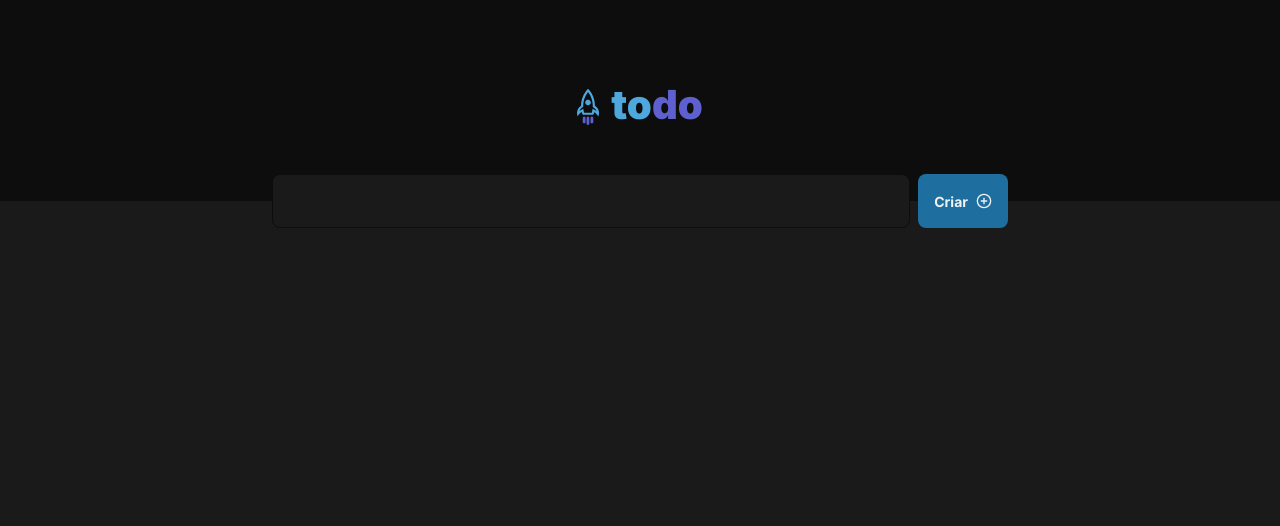
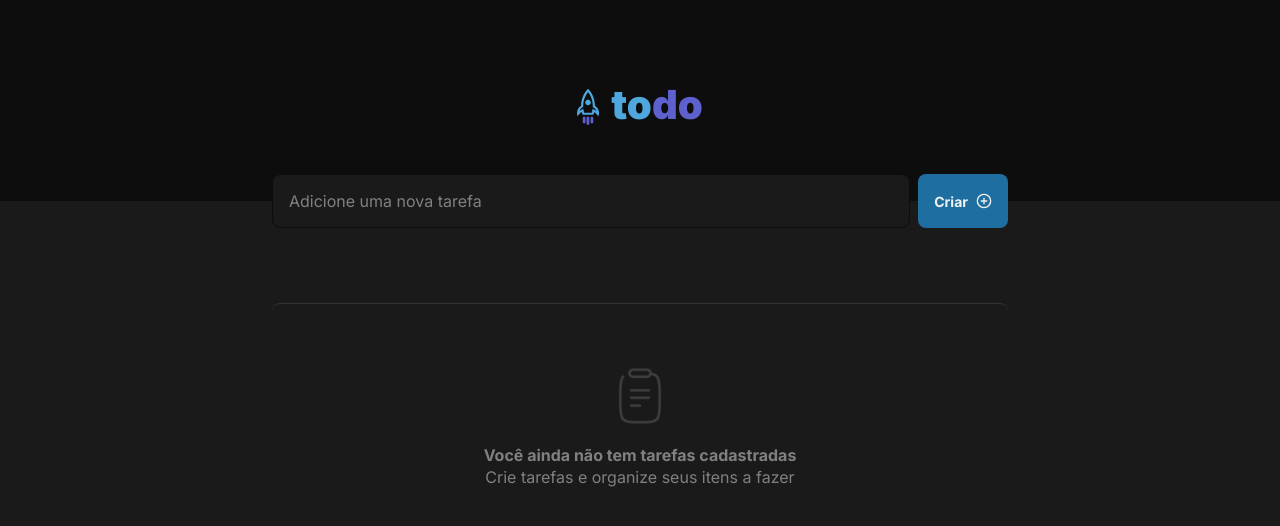
Before and after one commit to luanaalvs/to-do-list, a React (Vite) app: page / in a window 1280 px wide. Shown: the top 526 px of the page. Built offline with nearby package versions, Linux system fonts and the light colour scheme.

Commit message:
refator: add empty component and change view logic

```diff
--- a/src/app.module.css
+++ b/src/app.module.css
@@ -5,3 +5,14 @@
   margin: 0 auto;
   transform: translateY(-50%);
 }
+
+.tasks {
+  width: 46rem;
+  margin: 3rem auto 5rem;
+}
+
+.list {
+  display: flex;
+  flex-direction: column;
+  gap: 12px;
+}
--- a/src/app.tsx
+++ b/src/app.tsx
@@ -3,7 +3,8 @@ import styles from "./app.module.css";
 import { Button } from "./components/form/button";
 import { Input } from "./components/form/input";
 import { Header } from "./components/header";
-import { Task } from "./components/task";
+import { Empty } from "./components/list/empty";
+import { Task } from "./components/list/task";
 
 export interface Tasks {
   id: number,
@@ -61,14 +62,17 @@ export function App() {
       >
         <Input
           type="text"
+          placeholder="Adicione uma nova tarefa"
           value={title}
           onChange={e => setTitle(e.target.value)}
         />
         <Button>Criar</Button>
       </form>
 
-      <main>
-        <ul>
+      <main className={styles.tasks}>
+        {
+          tasks.length > 0 ? (
+            <ul className={styles.list}>
               {
                 tasks.map(task => (
                   <Task
@@ -80,6 +84,10 @@ export function App() {
                 ))
               }
             </ul>
+          ) : (
+            <Empty />
+          )
+        }
       </main>
     </>
   )
```
Lines whose indentation alone changed are shown as unchanged.
